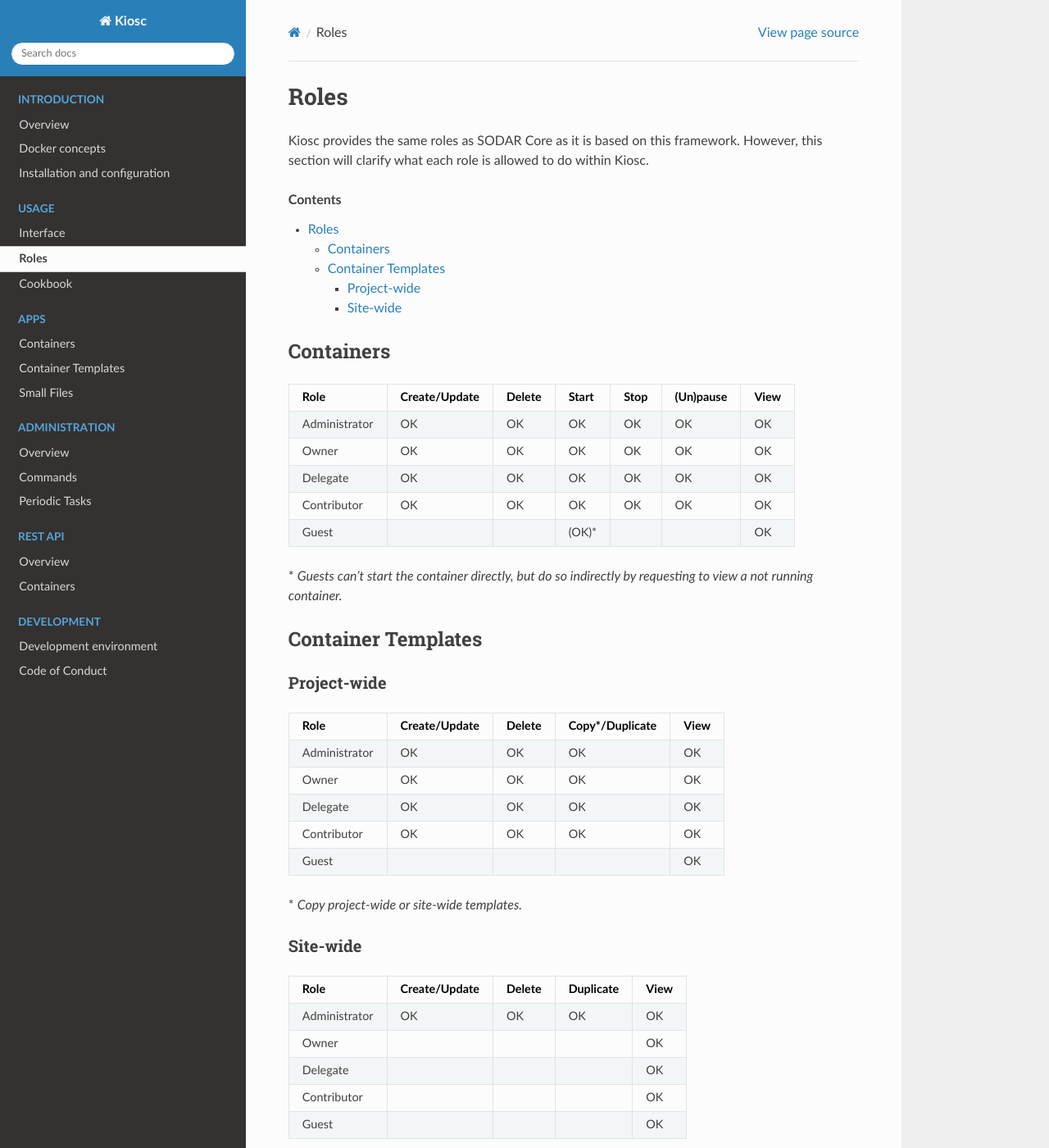
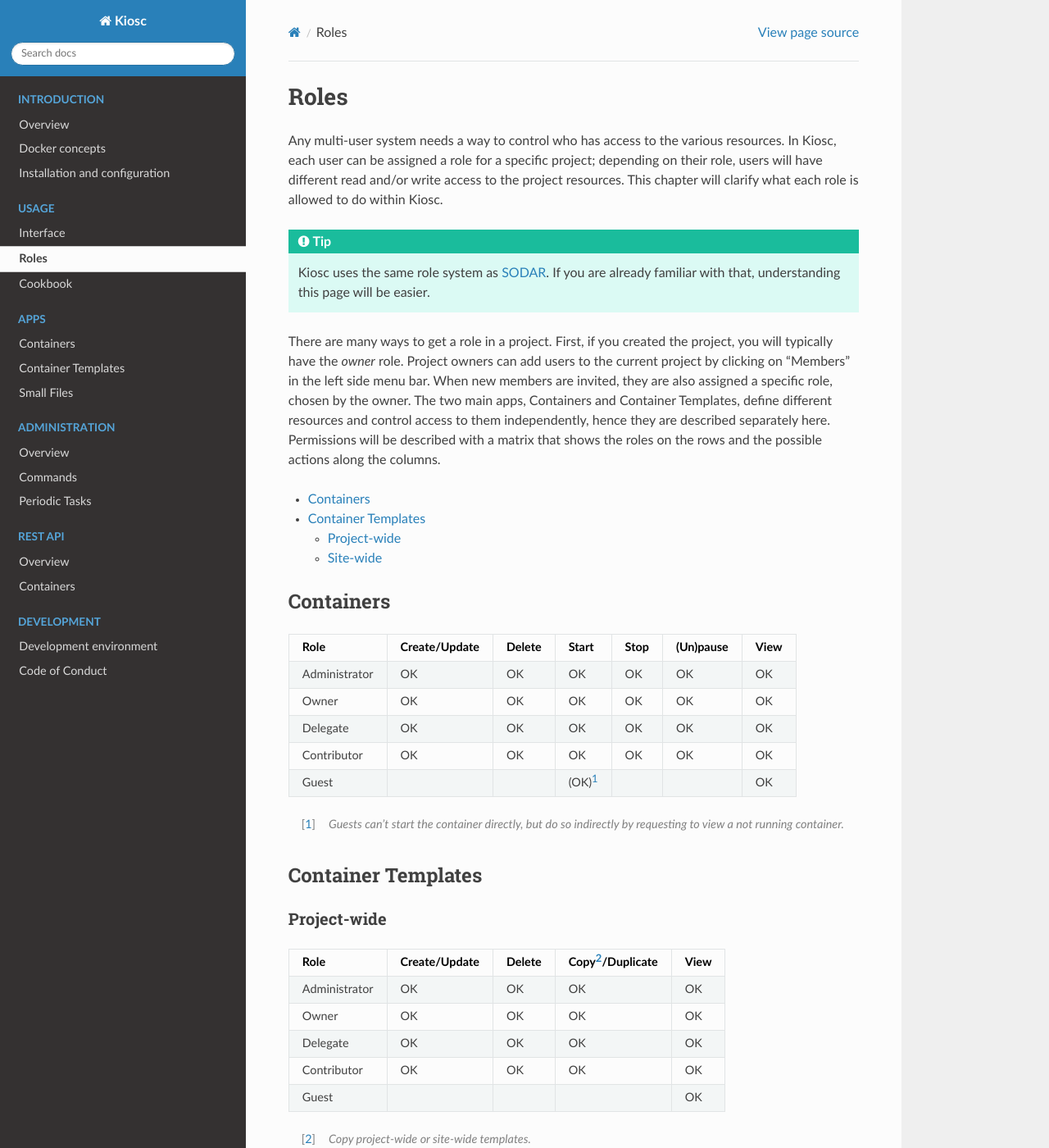
Before and after one commit to bihealth/kiosc-server, a Sphinx documentation site: the page built from docs/source/introduction_roles.rst, in a window 1280 px wide and 1400 px high. Shown: the whole window at 82% size. Built offline with Sphinx 7.4.7 and the Read the Docs theme 3.1.0, drawn with Linux system fonts in a browser that asks for light colours.

Commit message:
update roles page (#205)

```diff
--- a/docs/source/introduction_roles.rst
+++ b/docs/source/introduction_roles.rst
@@ -3,25 +3,38 @@
 Roles
 =====
 
-Kiosc provides the same roles as SODAR Core as it is based on this framework.
-However, this section will clarify what each role is allowed to do within Kiosc.
+Any multi-user system needs a way to control who has access to the various resources.
+In Kiosc, each user can be assigned a role for a specific project; depending on their role, users will have different read and/or write access to the project resources.
+This chapter will clarify what each role is allowed to do within Kiosc.
+
+.. tip::
+
+    Kiosc uses the same role system as `SODAR <https://sodar-core.readthedocs.io/en/latest/app_projectroles_basics.html>`__. If you are already familiar with that, understanding this page will be easier.
+
+There are many ways to get a role in a project.
+First, if you created the project, you will typically have the *owner* role.
+Project owners can add users to the current project by clicking on "Members" in the left side menu bar.
+When new members are invited, they are also assigned a specific role, chosen by the owner.
+The two main apps, Containers and Container Templates, define different resources and control access to them independently, hence they are described separately here.
+Permissions will be described with a matrix that shows the roles on the rows and the possible actions along the columns.
 
 .. contents::
+   :local:
 
 Containers
 ----------
 
-=============  =============  ======  =====  =====  =========  ====
-Role           Create/Update  Delete  Start  Stop   (Un)pause  View
-=============  =============  ======  =====  =====  =========  ====
-Administrator  OK             OK      OK     OK     OK         OK
-Owner          OK             OK      OK     OK     OK         OK
-Delegate       OK             OK      OK     OK     OK         OK
-Contributor    OK             OK      OK     OK     OK         OK
-Guest                                 (OK)*                    OK
-=============  =============  ======  =====  =====  =========  ====
+=============  =============  ======  ==========  =====  =========  ====
+Role           Create/Update  Delete  Start       Stop   (Un)pause  View
+=============  =============  ======  ==========  =====  =========  ====
+Administrator  OK             OK      OK          OK     OK         OK
+Owner          OK             OK      OK          OK     OK         OK
+Delegate       OK             OK      OK          OK     OK         OK
+Contributor    OK             OK      OK          OK     OK         OK
+Guest                                 (OK)\ [#]_                    OK
+=============  =============  ======  ==========  =====  =========  ====
 
-\* *Guests can't start the container directly, but do so indirectly by requesting to view a not running container.*
+.. [#] *Guests can't start the container directly, but do so indirectly by requesting to view a not running container.*
 
 Container Templates
 -------------------
@@ -29,17 +42,17 @@
 Project-wide
 ^^^^^^^^^^^^
 
-=============  =============  ======  ===============  ====
-Role           Create/Update  Delete  Copy*/Duplicate  View
-=============  =============  ======  ===============  ====
-Administrator  OK             OK      OK               OK
-Owner          OK             OK      OK               OK
-Delegate       OK             OK      OK               OK
-Contributor    OK             OK      OK               OK
-Guest                                                  OK
-=============  =============  ======  ===============  ====
+=============  =============  ======  ====================  ====
+Role           Create/Update  Delete  Copy\ [#]_/Duplicate  View
+=============  =============  ======  ====================  ====
+Administrator  OK             OK      OK                    OK
+Owner          OK             OK      OK                    OK
+Delegate       OK             OK      OK                    OK
+Contributor    OK             OK      OK                    OK
+Guest                                                       OK
+=============  =============  ======  ====================  ====
 
-\* *Copy project-wide or site-wide templates.*
+.. [#] *Copy project-wide or site-wide templates.*
 
 Site-wide
 ^^^^^^^^^
```
